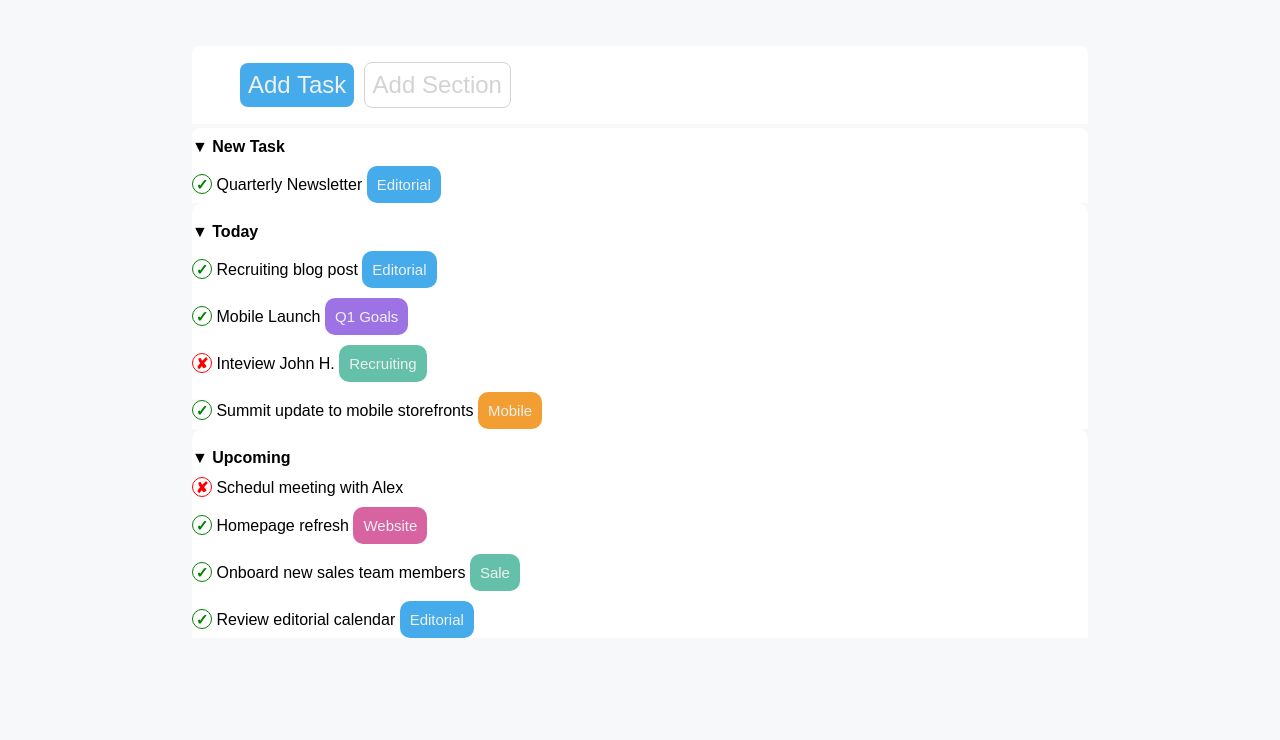
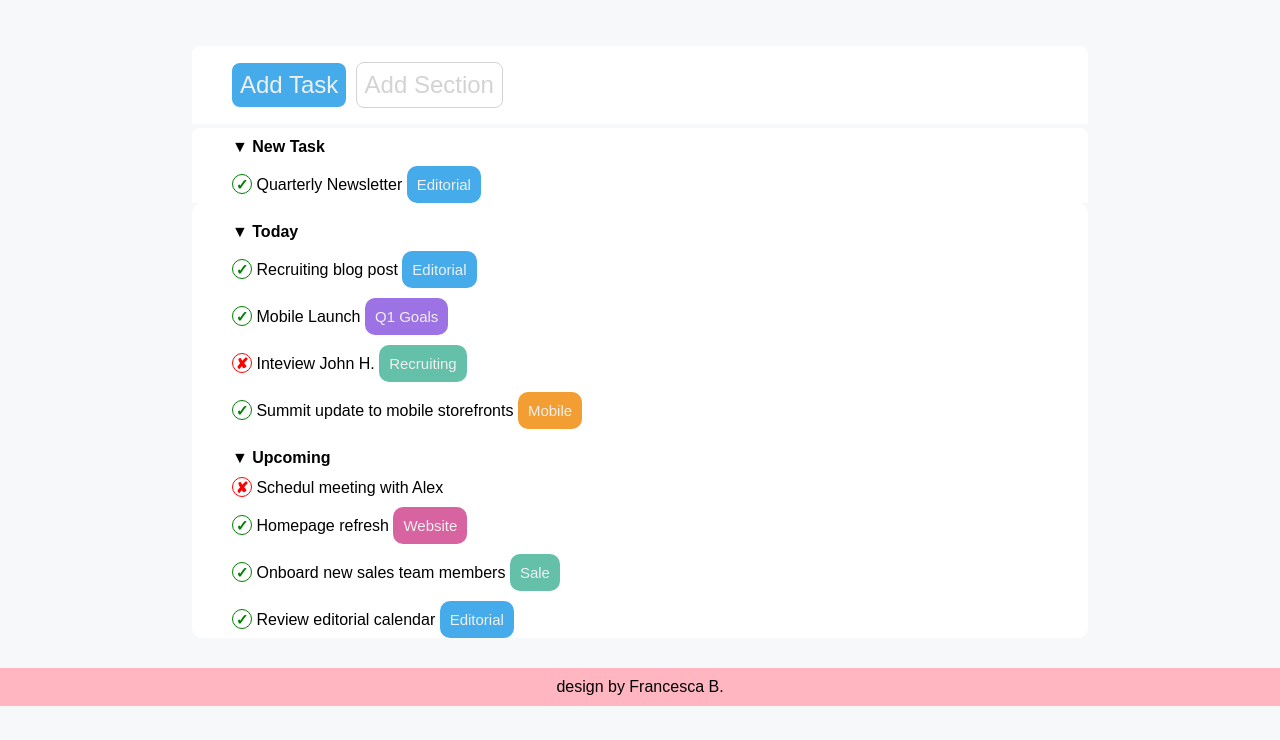
Before and after one commit to Francesca-Barcella/html-css-toboolist, a plain HTML site: page index.html in a window 1280 px wide. Shown: the part 60-800 px from the top of the page. Drawn offline with Linux system fonts and the light colour scheme.

Commit message:
Final Commit

```diff
--- a/css/style.css
+++ b/css/style.css
@@ -41,7 +41,7 @@ main{
 .button-add{
     margin-top: 3rem;
     padding-top: 1rem;
-    padding-left: 3rem;
+    padding-left: 40px;
     padding-bottom: 1rem;
     border-top-left-radius: 0.5rem;
     border-top-right-radius: 0.5rem;
@@ -77,13 +77,24 @@ main{
     border-top-left-radius: 0.5rem;
     border-top-right-radius: 0.5rem;
     padding-top: 10px;
+    padding-left: 40px;
 }
 
-#today,#upcoming{
+#today{
     background-color: white;
     border-top-left-radius: 10px;
     border-top-right-radius: 10px;
     padding-top: 20px;
+    padding-left: 40px;
+}
+
+#upcoming{
+    background-color: white;
+    border-bottom-left-radius: 10px;
+    border-bottom-right-radius: 10px;
+    padding-top: 20px;
+    padding-left: 40px;
+    margin-bottom: 30px;
 }
 
 .title-row{
@@ -147,3 +158,11 @@ main{
 .button-list.sale{
     background-color: #B0C926;
 }
+
+/* footer */
+footer{
+    background-color: lightpink;
+    padding-top: 10px;
+    padding-bottom: 10px;
+    text-align: center;
+}
--- a/index.html
+++ b/index.html
@@ -92,7 +92,7 @@
     </main>
 
     <footer>
-
+        <div>design by Francesca B.</div>
     </footer>
 </body>
 
```
